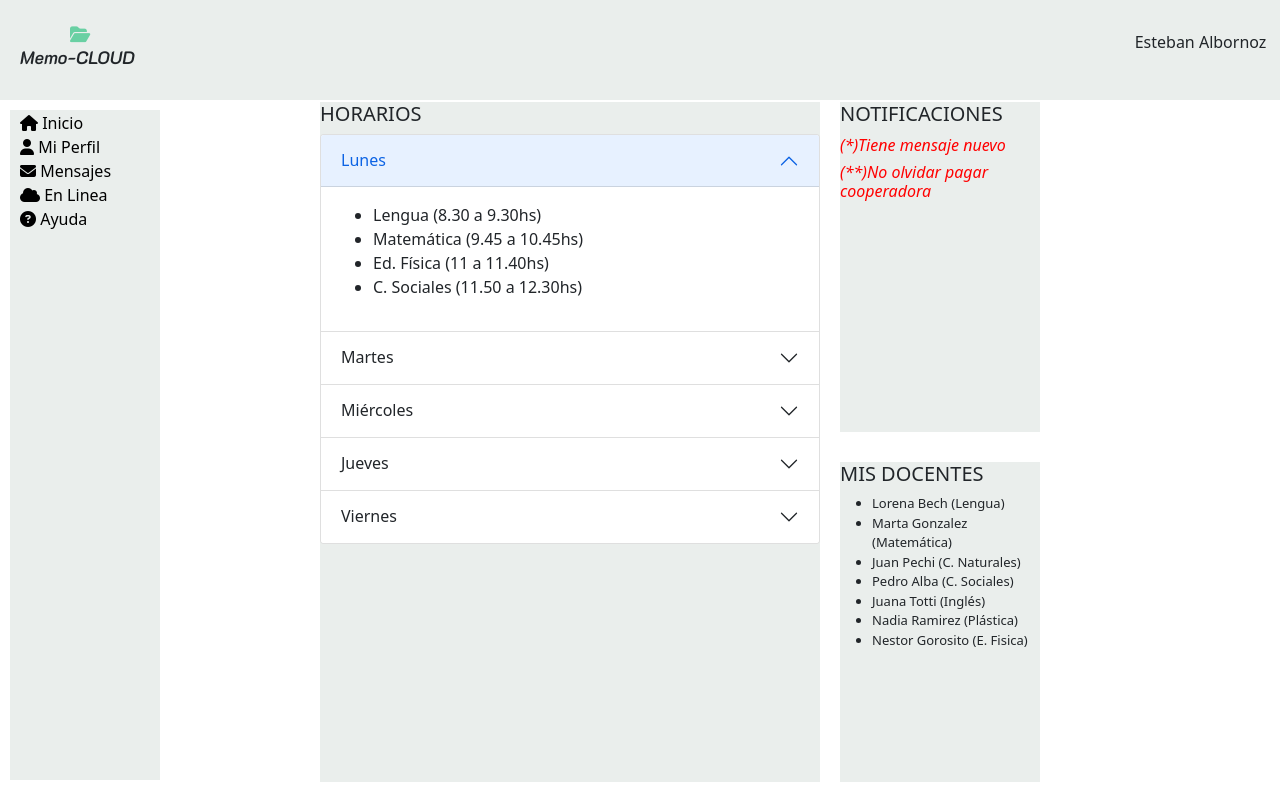
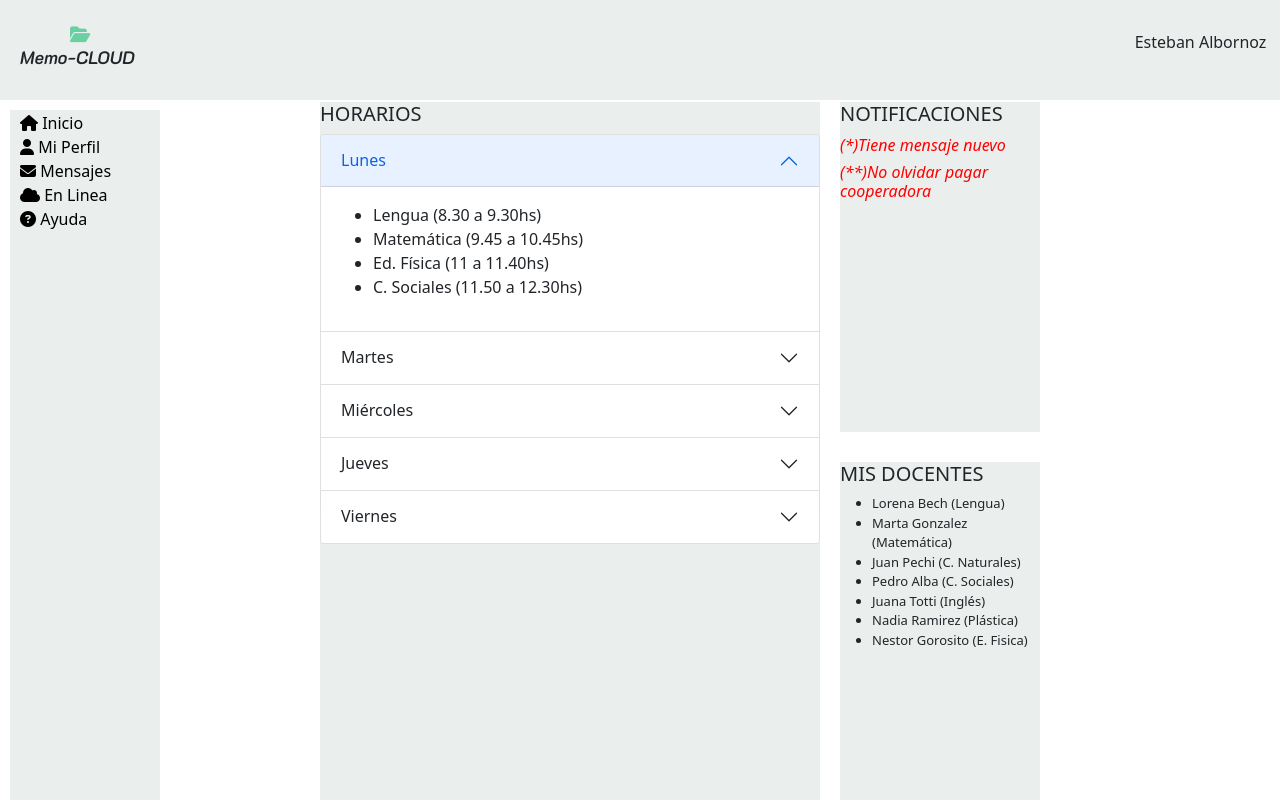
Before and after one commit to Cangre81/trabajo-FINAL, a website: page pages/inicio.html in a window 1280 px wide. Shown: the top 800 px of the page. Drawn offline with nearby package versions, Linux system fonts and the light colour scheme; a web font is replaced by a local one.

Commit message:
cambio menu Inicio

```diff
--- a/scss/partials/_inicio.scss
+++ b/scss/partials/_inicio.scss
@@ -29,7 +29,7 @@
     }
 
     .menu-nav{
-        @include menu-all (150px, 670px)
+        @include menu-all (150px, 900px)
     }
     .inicio-body{
         .section-inicio{
@@ -71,7 +71,7 @@
 
                 .mis-docentes{
                     background-color: $ColorBack;
-                    height: 320px;
+                    height: 545px;
                     font-size: small;
                 }
             }
```
Also changed, not shown: css/style.css.
